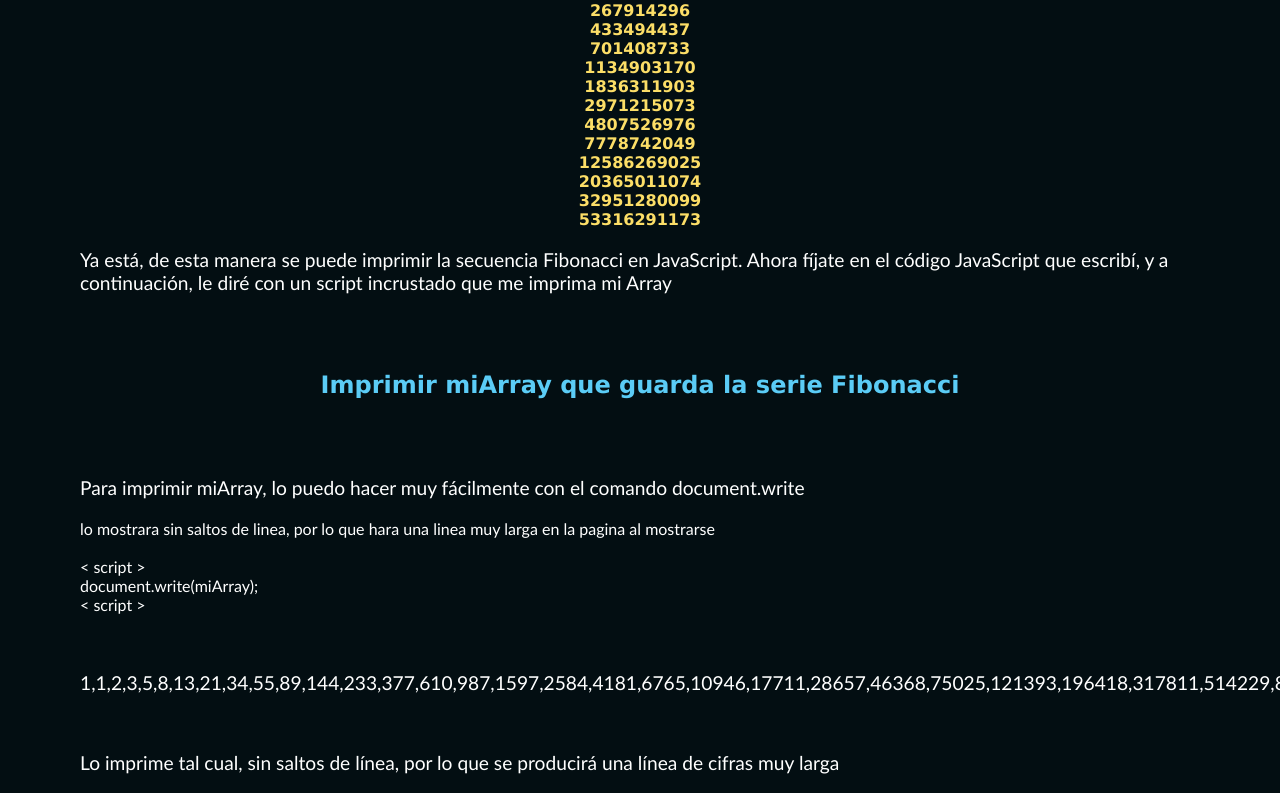
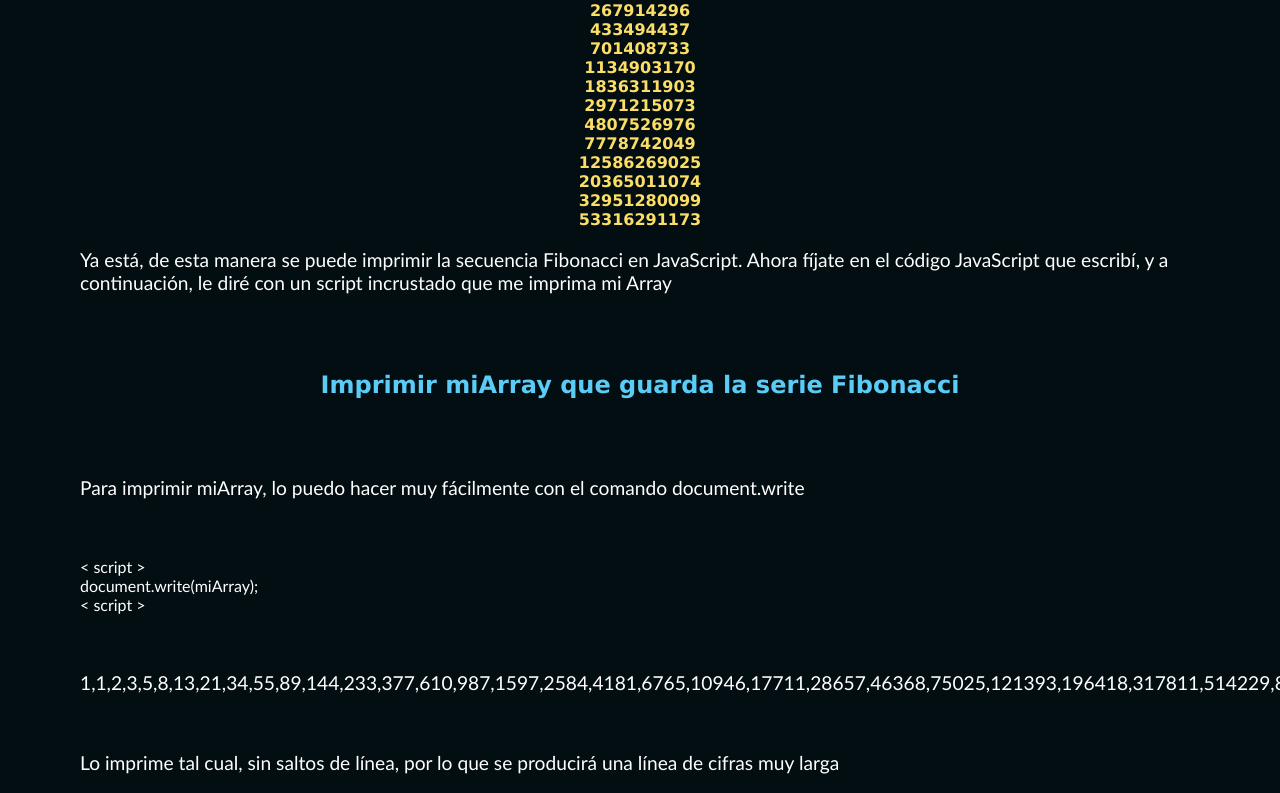
Before and after one commit to OllinDesigns/piramideFibonacci, a plain HTML site: page index.html in a window 1280 px wide. Shown: the part 2042-2835 px from the top of the page. Drawn offline with Linux system fonts and the light colour scheme.

Commit message:
index updated

```diff
--- a/index.html
+++ b/index.html
@@ -87,7 +87,6 @@ for(x of miArray){<br>
 <br>
 
     <p>Para imprimir miArray, lo puedo hacer muy fácilmente con el comando document.write </p>
-        lo mostrara sin saltos de linea, por lo que hara una linea muy larga en la pagina al mostrarse
 
 <br>
 <br>
```
